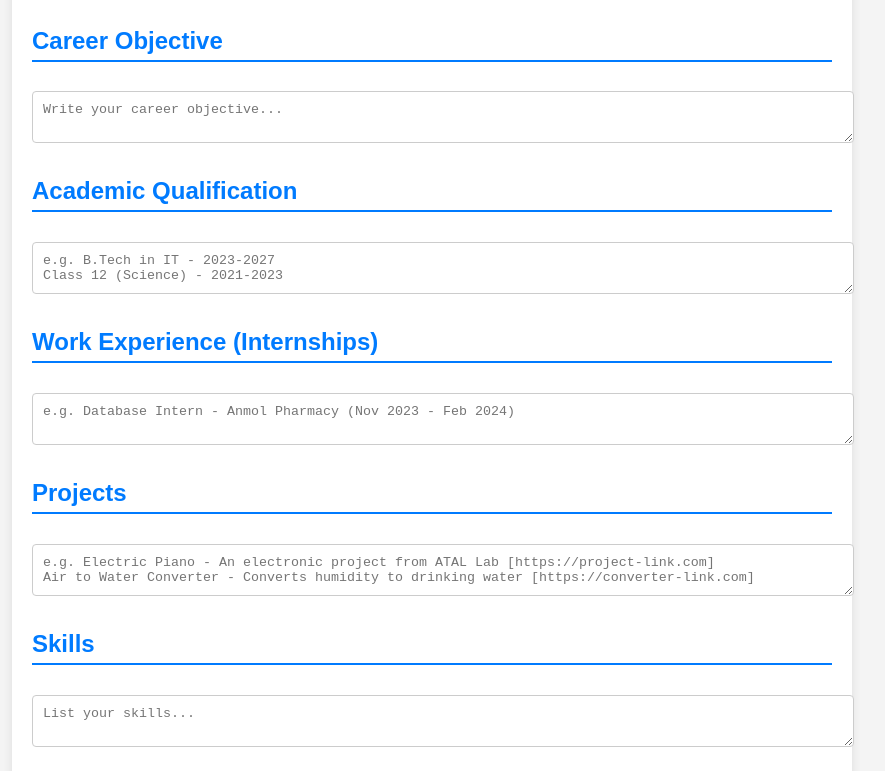
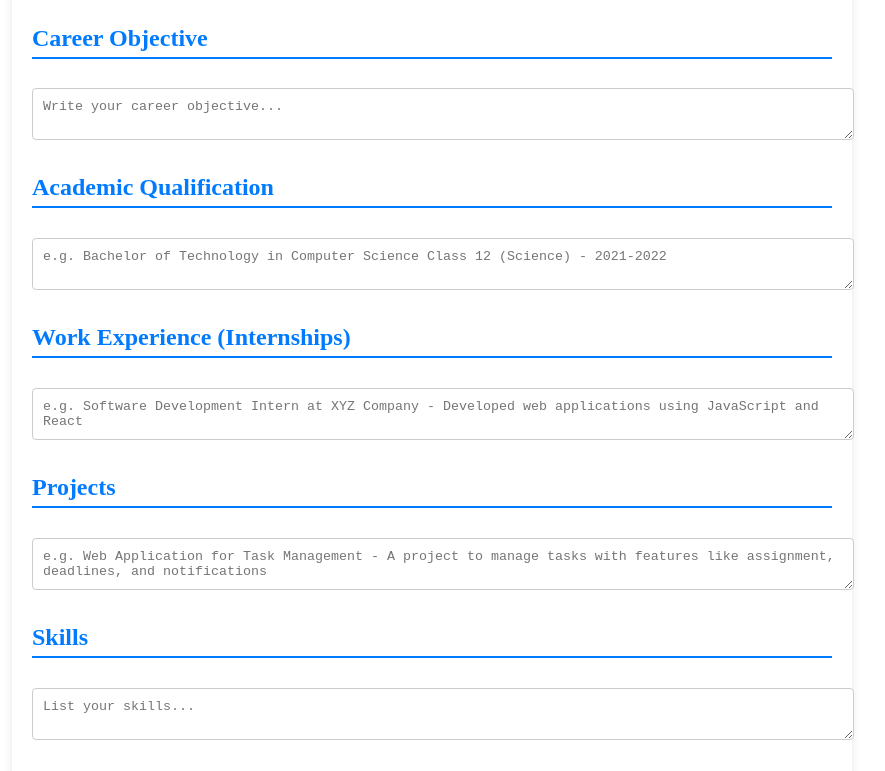
Before and after one commit to HimangshuSharma01/simple-cv.github.io, a plain HTML site: page index.html in a window 1280 px wide. Shown: the part 542-1313 px from the top of the page, without its empty margins (208-1093 px from the left). Drawn offline with nearby package versions, Linux system fonts and the light colour scheme.

Commit message:
Update index.html

```diff
--- a/index.html
+++ b/index.html
@@ -8,7 +8,7 @@
   <script src="https://cdnjs.cloudflare.com/ajax/libs/html2canvas/1.4.1/html2canvas.min.js"></script>
   <style>
     body {
-      font-family: Arial, sans-serif;
+      font-family: system-ui, -apple-system, BlinkMacSystemFont, 'Segoe UI', Roboto, Oxygen, Ubuntu, Cantarell, 'Open Sans', 'Helvetica Neue', sans-serif
       background-color: #f4f4f4;
       padding: 20px;
     }
@@ -117,13 +117,13 @@
     <textarea id="objective" placeholder="Write your career objective..."></textarea>
 
     <h2>Academic Qualification</h2>
-    <textarea id="education" placeholder="e.g. B.Tech in IT - 2023-2027&#10;Class 12 (Science) - 2021-2023"></textarea>
+    <textarea id="education" placeholder="e.g. Bachelor of Technology in Computer Science Class 12 (Science) - 2021-2022"></textarea>
 
     <h2>Work Experience (Internships)</h2>
-    <textarea id="experience" placeholder="e.g. Database Intern - Anmol Pharmacy (Nov 2023 - Feb 2024)"></textarea>
+    <textarea id="experience" placeholder="e.g. Software Development Intern at XYZ Company - Developed web applications using JavaScript and React"></textarea>
 
     <h2>Projects</h2>
-    <textarea id="projects" placeholder="e.g. Electric Piano - An electronic project from ATAL Lab [https://project-link.com]&#10;Air to Water Converter - Converts humidity to drinking water [https://converter-link.com]"></textarea>
+    <textarea id="projects" placeholder="e.g. Web Application for Task Management - A project to manage tasks with features like assignment, deadlines, and notifications"></textarea>
 
     <h2>Skills</h2>
     <textarea id="skills" placeholder="List your skills..."></textarea>
```
